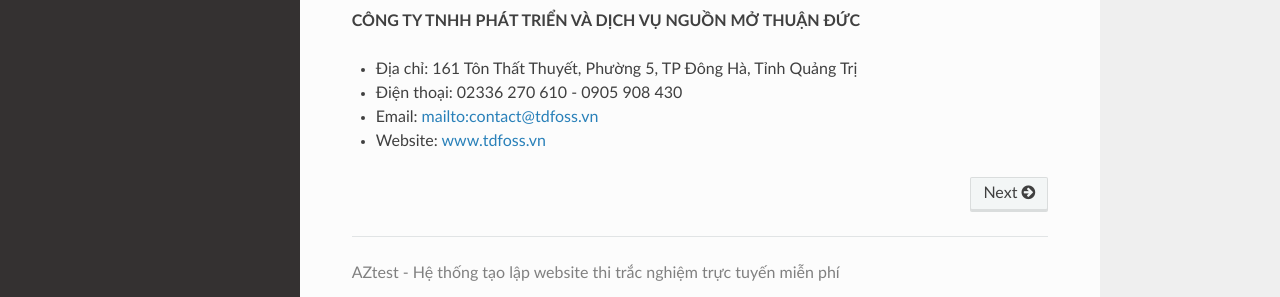
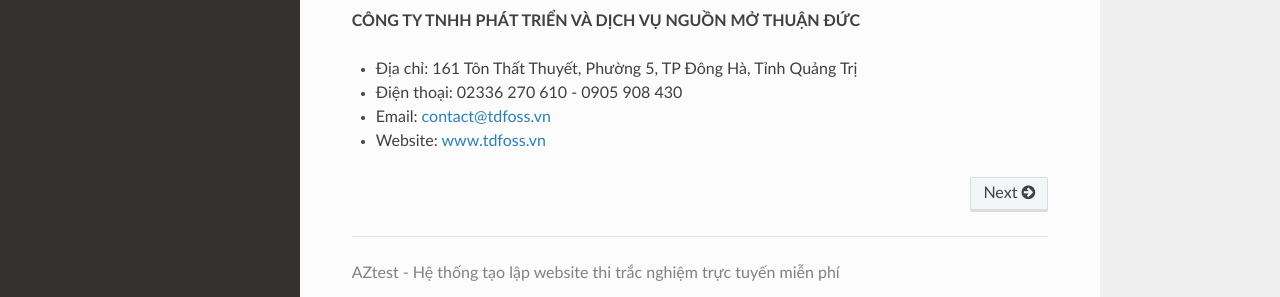
Before and after one commit to mynukeviet/aztest-docs, an MkDocs documentation site: the page built from docs/index.md, in a window 1280 px wide and 900 px high, scrolled down 644 px. Shown: the part 558-855 px from the top of the window. Built offline with MkDocs 1.6.1, drawn with Linux system fonts in a browser that asks for light colours; nearby versions of some CDN libraries; old or Windows-style settings are respelled for this version of MkDocs.

Commit message:
Update index.md

```diff
--- a/docs/index.md
+++ b/docs/index.md
@@ -38,5 +38,5 @@
 
 - Địa chỉ: 161 Tôn Thất Thuyết, Phường 5, TP Đông Hà, Tỉnh Quảng Trị
 - Điện thoại: 02336 270 610 - 0905 908 430
-- Email: [mailto:contact@tdfoss.vn](contact@tdfoss.vn)
+- Email: [contact@tdfoss.vn](mailto:contact@tdfoss.vn)
 - Website: [www.tdfoss.vn](www.tdfoss.vn)
```
